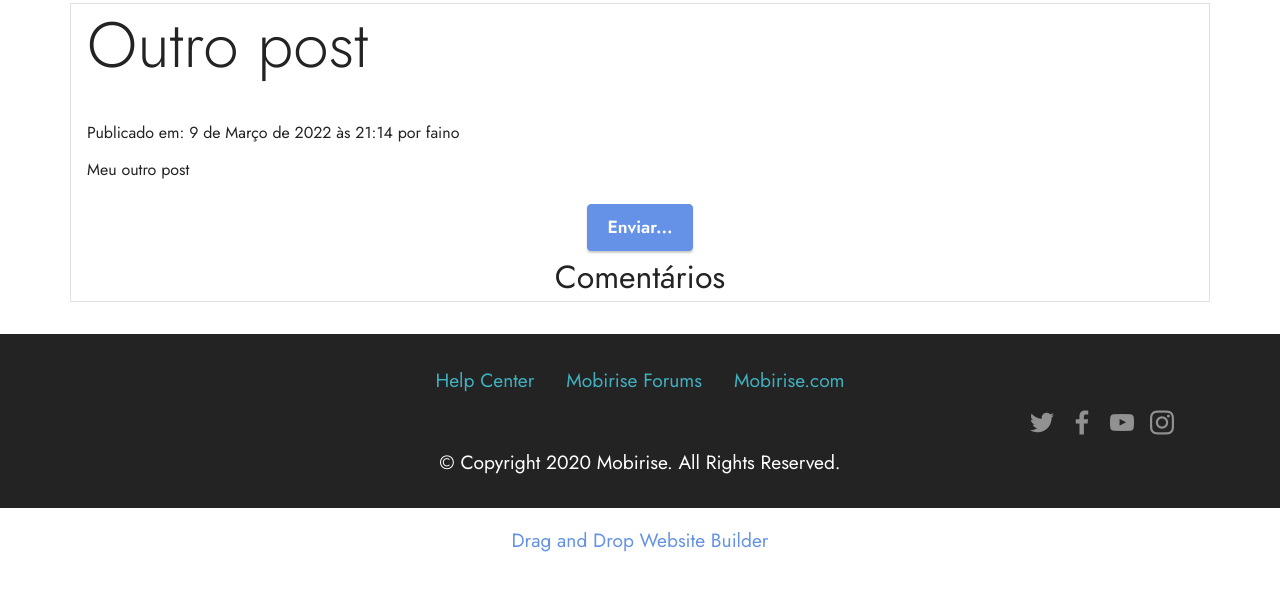
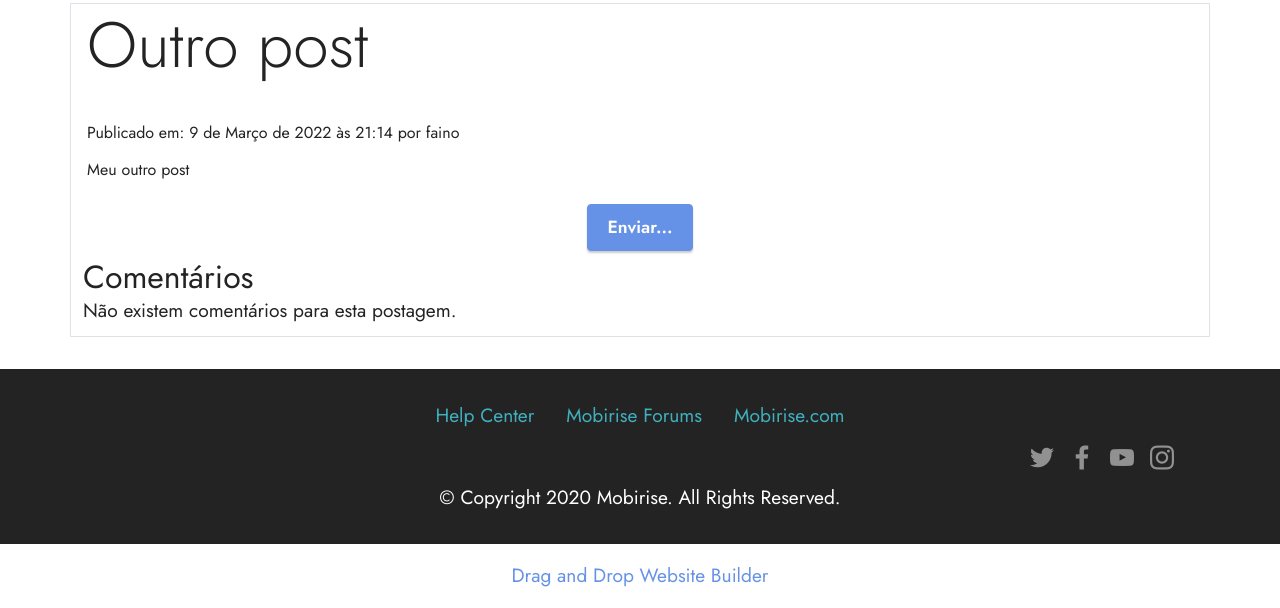
Before and after one commit to marcos-faino/blogifro2023-2, a Django app: a page that uses postagens/templates/postagens/detalhe.html in a window 1280 px wide. Shown: the part 283-891 px from the top of the page. Before the commit the page ends 835 px from the top, so only its background shows below. Run offline with Django 4.2, Linux system fonts and the light colour scheme; data comes from the database, SQL or seed files in the repository; both versions use the stored data as it was after the commit; some libraries are stand-ins or nearby versions.

Commit message:
concluido comentários

```diff
--- a/postagens/templates/postagens/detalhe.html
+++ b/postagens/templates/postagens/detalhe.html
@@ -27,12 +27,14 @@
                 <a class="btn btn-primary display-4"
                    href="{% url 'enviarpost' post.id %}">Enviar...</a>
             </div>
-            <div class="mbr-section-btn align-center">
+            <div class="mbr-text mbr-fonts-style display-7">
                 <h2>Comentários</h2>
                 {% for c in coments %}
                 <p>Comentário de {{ c.nome }}<br>
                     <b>{{ c.corpo }}</b>
                 </p>
+                {% empty %}
+                <p>Não existem comentários para esta postagem.</p>
                 {% endfor %}
             </div>
         </div>
```
Also changed, not shown: blog.sqlite3.
